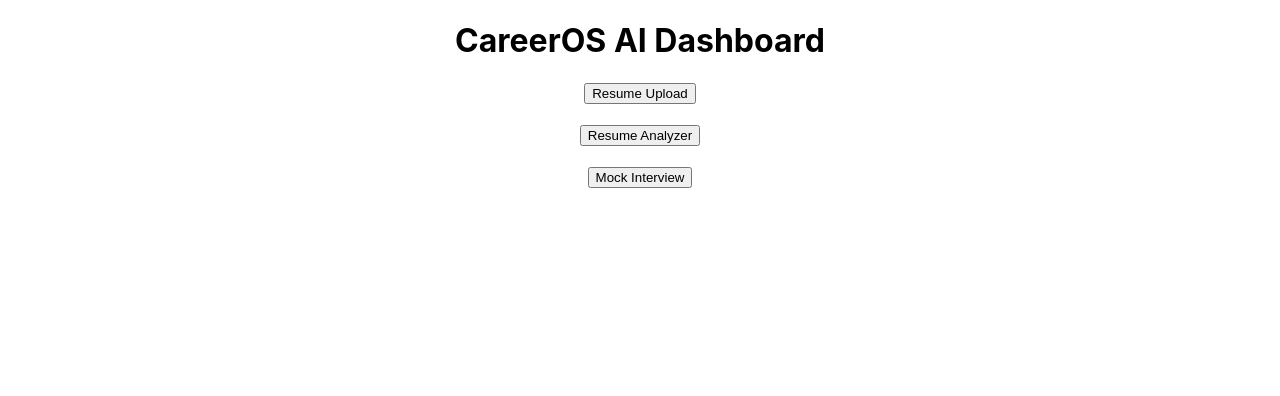
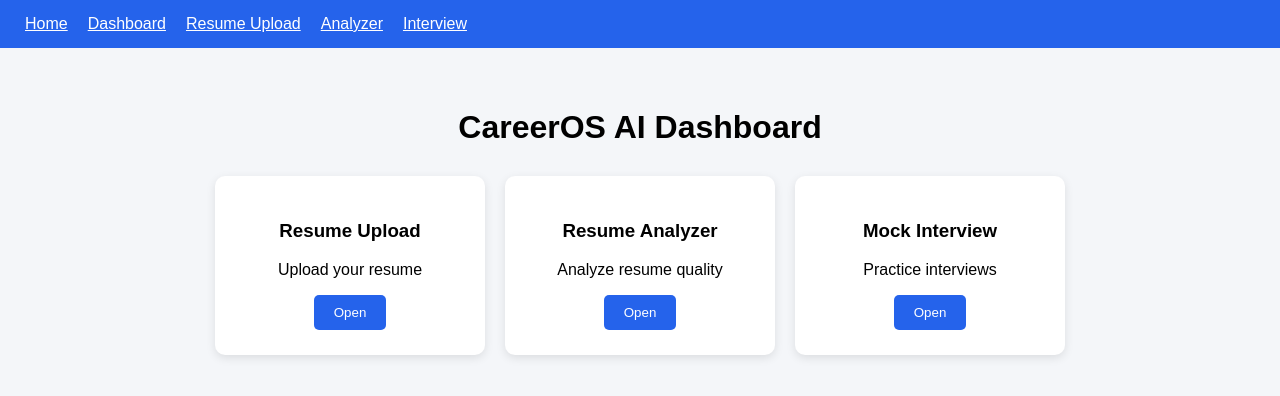
Before and after one commit to afreenmohammad15/careeros-ai-react, a React (Create React App) app: page /dashboard in a window 1280 px wide. Shown: the top 396 px of the page. Built offline with nearby package versions, Linux system fonts and the light colour scheme.

Commit message:
Final CareerOS AI Portfolio Version

```diff
--- a/src/App.css
+++ b/src/App.css
@@ -1,103 +1,53 @@
 body {
   margin: 0;
-  padding: 0;
-  background: #f4f7fc;
   font-family: Arial, sans-serif;
+  background: #f4f6f9;
 }
 
-h1 {
-  color: #1e3a8a;
-  font-size: 40px;
-  margin-bottom: 10px;
+.navbar {
+  background: #0f172a;
+  color: white;
+  padding: 15px 40px;
+
+  display: flex;
+  justify-content: space-between;
+  align-items: center;
 }
 
-h2 {
-  color: #2563eb;
-  margin-bottom: 10px;
+.navbar a {
+  color: white;
+  text-decoration: none;
+  margin-left: 20px;
 }
 
-h3 {
-  color: #1e3a8a;
+.dashboard {
+  padding: 40px;
+  text-align: center;
 }
 
-p {
-  color: #444;
+.card-container {
+  display: flex;
+  justify-content: center;
+  gap: 20px;
+  margin-top: 30px;
 }
 
 .card {
   background: white;
-  width: 75%;
-  margin: 20px auto;
   padding: 25px;
-  border-radius: 15px;
-  box-shadow: 0px 4px 15px rgba(0,0,0,0.1);
+  width: 220px;
+
+  border-radius: 10px;
+  box-shadow: 0 3px 10px rgba(0,0,0,0.1);
 }
 
 button {
   background: #2563eb;
   color: white;
+
   border: none;
-  padding: 12px 20px;
-  margin-top: 10px;
-  border-radius: 8px;
+  padding: 10px 20px;
+  border-radius: 5px;
+
   cursor: pointer;
-  font-size: 15px;
 }
-
-button:hover {
-  background: #1d4ed8;
-}
-
-input,
-textarea {
-  width: 80%;
-  padding: 10px;
-  margin: 10px 0;
-  border: 1px solid #ccc;
-  border-radius: 8px;
-  font-size: 15px;
-}
-
-textarea {
-  height: 100px;
-}
-
-.score-box {
-  background: #eff6ff;
-  border: 2px solid #2563eb;
-  border-radius: 10px;
-  padding: 15px;
-  margin-top: 20px;
-}
-
-.resume-score {
-  color: green;
-  font-size: 24px;
-  font-weight: bold;
-}
-
-.feedback {
-  color: #2563eb;
-  font-weight: bold;
-  margin-top: 15px;
-}
-
-hr {
-  width: 80%;
-  margin: 40px auto;
-  border: 1px solid #ddd;
-}
-
-.dashboard-container {
-  text-align: center;
-  padding: 30px;
-}
-
-.logo {
-  font-size: 50px;
-}
-
-.welcome-text {
-  font-size: 18px;
-  color: #666;
-}
--- a/src/App.js
+++ b/src/App.js
@@ -1,5 +1,7 @@
 import React from "react";
 import { BrowserRouter, Routes, Route } from "react-router-dom";
+
+import Navbar from "./components/Navbar";
 
 import Home from "./pages/Home";
 import Login from "./Login";
@@ -9,17 +11,48 @@ import ResumeUpload from "./pages/ResumeUpload";
 import ResumeAnalyzer from "./pages/ResumeAnalyzer";
 import Interview from "./pages/Interview";
 
+import "./App.css";
+
 function App() {
   return (
     <BrowserRouter>
+
+      <Navbar />
+
       <Routes>
-        <Route path="/" element={<Home />} />
-        <Route path="/login" element={<Login />} />
-        <Route path="/dashboard" element={<Dashboard />} />
-        <Route path="/resume-upload" element={<ResumeUpload />} />
-        <Route path="/resume-analyzer" element={<ResumeAnalyzer />} />
-        <Route path="/interview" element={<Interview />} />
+
+        <Route
+          path="/"
+          element={<Home />}
+        />
+
+        <Route
+          path="/login"
+          element={<Login />}
+        />
+
+        <Route
+          path="/dashboard"
+          element={<Dashboard />}
+        />
+
+        <Route
+          path="/resume-upload"
+          element={<ResumeUpload />}
+        />
+
+        <Route
+          path="/resume-analyzer"
+          element={<ResumeAnalyzer />}
+        />
+
+        <Route
+          path="/interview"
+          element={<Interview />}
+        />
+
       </Routes>
+
     </BrowserRouter>
   );
 }
--- a/src/Dashboard.js
+++ b/src/Dashboard.js
@@ -3,24 +3,41 @@ import { Link } from "react-router-dom";
 
 function Dashboard() {
   return (
-    <div style={{ textAlign: "center" }}>
+    <div className="dashboard">
+
       <h1>CareerOS AI Dashboard</h1>
 
+      <div className="card-container">
+
+        <div className="card">
+          <h3>Resume Upload</h3>
+          <p>Upload your resume</p>
+
           <Link to="/resume-upload">
-        <button>Resume Upload</button>
+            <button>Open</button>
           </Link>
+        </div>
 
-      <br /><br />
+        <div className="card">
+          <h3>Resume Analyzer</h3>
+          <p>Analyze resume quality</p>
 
           <Link to="/resume-analyzer">
-        <button>Resume Analyzer</button>
+            <button>Open</button>
           </Link>
+        </div>
 
-      <br /><br />
+        <div className="card">
+          <h3>Mock Interview</h3>
+          <p>Practice interviews</p>
 
           <Link to="/interview">
-        <button>Mock Interview</button>
+            <button>Open</button>
           </Link>
+        </div>
+
+      </div>
+
     </div>
   );
 }
--- /dev/null
+++ b/src/components/Navbar.js
@@ -0,0 +1,47 @@
+import React from "react";
+import { Link } from "react-router-dom";
+
+function Navbar() {
+  return (
+    <nav
+      style={{
+        background: "#2563eb",
+        padding: "15px",
+      }}
+    >
+      <Link to="/" style={{ color: "white", margin: "10px" }}>
+        Home
+      </Link>
+
+      <Link
+        to="/dashboard"
+        style={{ color: "white", margin: "10px" }}
+      >
+        Dashboard
+      </Link>
+
+      <Link
+        to="/resume-upload"
+        style={{ color: "white", margin: "10px" }}
+      >
+        Resume Upload
+      </Link>
+
+      <Link
+        to="/resume-analyzer"
+        style={{ color: "white", margin: "10px" }}
+      >
+        Analyzer
+      </Link>
+
+      <Link
+        to="/interview"
+        style={{ color: "white", margin: "10px" }}
+      >
+        Interview
+      </Link>
+    </nav>
+  );
+}
+
+export default Navbar;
--- a/src/pages/Home.js
+++ b/src/pages/Home.js
@@ -1,15 +1,20 @@
-import React from "react";
 import { Link } from "react-router-dom";
 
 function Home() {
   return (
-    <div>
+    <div className="container">
       <h1>CareerOS AI</h1>
-      <h2>Welcome to CareerOS AI</h2>
-      <p>AI-Powered Placement Readiness Platform</p>
+
+      <h2>AI-Powered Placement Readiness Platform</h2>
+
+      <p>
+        Upload resumes, analyze resume quality,
+        generate resume scores and practice
+        interview questions.
+      </p>
 
       <Link to="/dashboard">
-        <button>Enter Dashboard</button>
+        <button>Get Started</button>
       </Link>
     </div>
   );
--- a/src/pages/Interview.js
+++ b/src/pages/Interview.js
@@ -1,10 +1,47 @@
 import React from "react";
 
 function Interview() {
+
+  const questions = [
+    "Tell me about yourself.",
+    "Why should we hire you?",
+    "What are your strengths?",
+    "What are your weaknesses?",
+    "Why do you want to work for our company?",
+    "Where do you see yourself in 5 years?",
+    "Describe a challenging project you worked on.",
+    "How do you handle pressure and deadlines?",
+    "What motivates you?",
+    "Tell me about a time you solved a difficult problem.",
+    "Explain React and its advantages.",
+    "What is the Virtual DOM in React?",
+    "What are React Hooks?",
+    "What is the difference between state and props?",
+    "Explain JavaScript ES6 features.",
+    "What is asynchronous programming?",
+    "What is Git and why is it used?",
+    "Describe a team project you worked on.",
+    "How do you learn new technologies?",
+    "Do you have any questions for us?"
+  ];
+
   return (
-    <div>
-      <h2>Mock Interview</h2>
-      <p>Tell me about yourself.</p>
+    <div style={{ padding: "30px" }}>
+      <h1>Mock Interview Questions</h1>
+
+      {questions.map((q, index) => (
+        <div
+          key={index}
+          style={{
+            background: "#f4f4f4",
+            padding: "10px",
+            margin: "10px 0",
+            borderRadius: "8px"
+          }}
+        >
+          <h3>Q{index + 1}. {q}</h3>
+        </div>
+      ))}
     </div>
   );
 }
--- a/src/pages/ResumeAnalyzer.js
+++ b/src/pages/ResumeAnalyzer.js
@@ -1,10 +1,62 @@
-import React from "react";
+import React, { useState } from "react";
 
 function ResumeAnalyzer() {
+  const [score, setScore] = useState(null);
+
+  const analyzeResume = () => {
+    const keywords = ["react", "javascript", "html", "css", "git"];
+
+    let resumeText = prompt(
+      "Paste your resume text here for analysis"
+    );
+
+    if (!resumeText) return;
+
+    let found = 0;
+
+    keywords.forEach((word) => {
+      if (
+        resumeText.toLowerCase().includes(word)
+      ) {
+        found++;
+      }
+    });
+
+    const calculatedScore =
+      Math.round((found / keywords.length) * 100);
+
+    setScore(calculatedScore);
+  };
+
   return (
-    <div>
-      <h2>Resume Analyzer</h2>
-      <p>Resume Analysis Coming Soon</p>
+    <div style={{ padding: "20px" }}>
+      <h1>Resume Analyzer</h1>
+
+      <button onClick={analyzeResume}>
+        Analyze Resume
+      </button>
+
+      {score !== null && (
+        <>
+          <h2>Resume Score: {score}/100</h2>
+
+          <div
+            style={{
+              width: "300px",
+              background: "#ddd",
+              height: "20px",
+            }}
+          >
+            <div
+              style={{
+                width: `${score}%`,
+                background: "green",
+                height: "20px",
+              }}
+            />
+          </div>
+        </>
+      )}
     </div>
   );
 }
--- a/src/pages/ResumeUpload.js
+++ b/src/pages/ResumeUpload.js
@@ -1,10 +1,23 @@
-import React from "react";
+import React, { useState } from "react";
 
 function ResumeUpload() {
+  const [file, setFile] = useState(null);
+
+  const handleFileChange = (e) => {
+    setFile(e.target.files[0]);
+  };
+
   return (
-    <div>
-      <h2>Resume Upload</h2>
-      <input type="file" />
+    <div style={{ padding: "20px" }}>
+      <h1>Resume Upload</h1>
+
+      <input type="file" onChange={handleFileChange} />
+
+      {file && (
+        <p>
+          Uploaded: <b>{file.name}</b>
+        </p>
+      )}
     </div>
   );
 }
```
Lines whose indentation alone changed are shown as unchanged.
